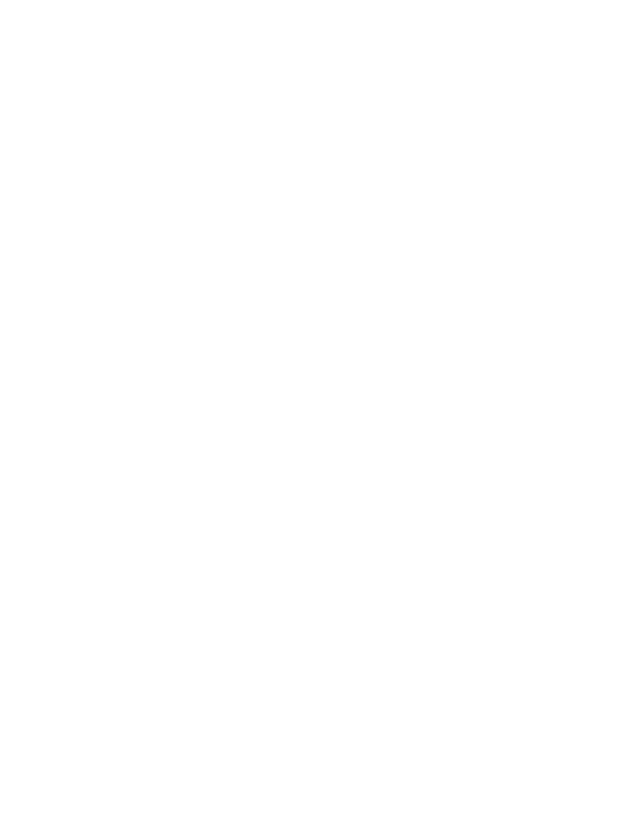
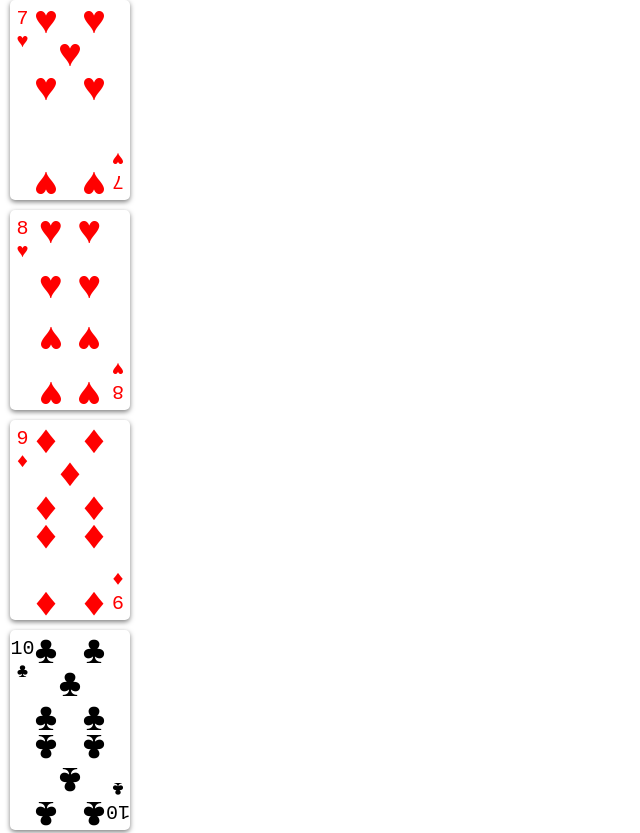
Before and after one commit to SubZeroX9/ETH-blockchainProject, a React (Create React App) app: page / in a window 1280 px wide. Shown: the part 430-1263 px from the top of the page, without its empty margins (0-640 px from the left). Before the commit the page ends 800 px from the top, so only its background shows below. Built offline with nearby package versions, Linux system fonts and the light colour scheme.

Commit message:
#1 updated Card to display ranks 6-10 correctly

```diff
--- a/src/App.js
+++ b/src/App.js
@@ -6,13 +6,14 @@ import Deck from './components/Deck'; // make sure the path to the Deck componen
 function App() {
   return (
     <div >
-      {/* <main className='test'>
-        <Card rank="A" suit="hearts" isFaceUp={true} />
-        <Card rank="K" suit="diamonds" isFaceUp={true} />
-        <Card rank="Q" suit="spades" isFaceUp={true} />
-        <Card rank="J" suit="clubs" isFaceUp={false} />
+      <main className='test'>
+        <Card rank="A" suit="spades" isFaceUp={true} />
         <Card rank="6" suit="hearts" isFaceUp={true} />
-      </main> */}
+        <Card rank="7" suit="hearts" isFaceUp={true} />
+        <Card rank="8" suit="hearts" isFaceUp={true} />
+        <Card rank="9" suit="diamonds" isFaceUp={true} />
+        <Card rank="10" suit="clubs" isFaceUp={true} />
+      </main>
 
       <div>
         <Deck />
--- a/src/components/Card.js
+++ b/src/components/Card.js
@@ -18,36 +18,60 @@ const Card = ({ rank, suit, isFaceUp, index, depth }) => {
         }
     }
 
-    const isFaceCard = ['J', 'Q', 'K', 'A'].includes(rank);
+    const isFaceCard = ['J', 'Q', 'K'].includes(rank);
     const suitSymbol = getSuit(suit);
-
-    const rankClass = ['6', '7', '8'].includes(rank)
-        ? 'rank-6-8'
-        : ['9', '10'].includes(rank)
-            ? 'rank-9-10'
-            : '';
 
     const generateSuitSymbols = () => {
         let symbols = [];
-        if (['A', '6', '7', '8', '9', '10'].includes(rank)) {
-            const numericRank = rank === 'A' ? 1 : parseInt(rank, 10);
+        const ranks = ['6', '7', '8', '9', '10'];
+        if (ranks.includes(rank)) {
+            const numericRank = parseInt(rank, 10);
+            let halfwayPoint;
+            switch (numericRank) {
+                case 6:
+                    halfwayPoint = 4;
+                    break;
+                case 7:
+                    halfwayPoint = 5;
+                    break;
+                case 8:
+                    halfwayPoint = 4;
+                    break;
+                default:
+                    halfwayPoint = 5;
+                    break;
+            }
             for(let i = 0; i < numericRank; i++) {
-                symbols.push(<div key={i} className={`card-middle-suit ${rankClass}`}>{suitSymbol}</div>);
+                let suitClass = i < halfwayPoint ? 'suit-normal' : 'suit-rotated';
+                symbols.push(
+                    <div
+                        key={i}
+                        className={`card-middle-suit ${suitClass}`}
+                        style={{ gridArea: 'suit'+(i+1) }}
+                    >
+                        {suitSymbol}
+                    </div>
+                );
             }
+        } else if(rank === 'A') {
+            symbols.push(
+                <div
+                    key={0}
+                    className={`suit-normal`}
+                >
+                    {suitSymbol}
+                </div>
+            );
         }
+
         return symbols;
     }
 
-    // const cardStyle = {
-    //     zIndex: -index,
-    //     transform: `translateZ(-${depth}em)`,
-    // }
-
     return (
         <div
-            className={`card ${suit} ${isFaceCard ? 'face-card' : ''}`}
+            className={`card ${suit} ${isFaceCard ? `face-card-${rank}` : ''}`}
             data-index={index}
-            style={{ transform: `translateZ(-${depth}em)` }}  // Add depth to card
+            style={{ transform: `translateZ(-${depth}em)` }}
         >
             {isFaceUp ? (
                 <>
@@ -55,7 +79,7 @@ const Card = ({ rank, suit, isFaceUp, index, depth }) => {
                         <div className="card-value">{rank}</div>
                         <div className="card-suit">{suitSymbol}</div>
                     </div>
-                    <div className="card-middle-container">
+                    <div className={`card-middle-container rank-${rank}`}>
                         {generateSuitSymbols()}
                     </div>
                     <div className="card-corner bottom-right">
@@ -64,9 +88,7 @@ const Card = ({ rank, suit, isFaceUp, index, depth }) => {
                     </div>
                 </>
             ) : (
-                <div className="card-back">
-                    {/* Here you can add the design or an image for the back of the card. */}
-                </div>
+                <div className="card-back"></div>
             )}
         </div>
     );
--- a/src/styles/Card.css
+++ b/src/styles/Card.css
@@ -33,7 +33,7 @@
 }
 
 .card-corner .card-suit {
-    font-size: 30px;
+    font-size: 20px;
 }
 
 .top-left {
@@ -73,40 +73,86 @@
     align-items: center;
     flex-grow: 1;
     width: 100%;
+    height: 100%;
+}
+
+.rank-A{
+    font-size: 125px;
+}
+
+.card-middle-container.rank-6,
+.card-middle-container.rank-7,
+.card-middle-container.rank-8,
+.card-middle-container.rank-9,
+.card-middle-container.rank-10 {
+    display: grid;
+    grid-template-columns: repeat(3, 0.2fr);
+    grid-template-rows: repeat(6, minmax(0, 1fr));
+}
+
+.card-middle-container.rank-6{
+    grid-template-areas:
+    "suit1   .       suit2"
+    ".      .          ."
+    "suit3   .       suit4"
+    ".      .          ."
+    ".      .          ."
+    "suit5   .       suit6";
+}
+
+.card-middle-container.rank-7{
+    grid-template-areas:
+    "suit1   .       suit2"
+    ".      suit3       ."
+    "suit4   .       suit5"
+    ".      .          ."
+    ".      .          ."
+    "suit6   .       suit7";
+}
+
+.card-middle-container.rank-8{
+    grid-template-areas:
+    "suit1   .       suit2"
+    ".      .          ."
+    "suit3   .       suit4"
+    "suit5   .       suit6"
+    ".      .          ."
+    "suit7   .       suit8";
+    grid-template-rows: 1fr 0.5fr 1fr 1fr 0.5fr 1fr;
+}
+
+.card-middle-container.rank-9{
+    grid-template-areas:
+    "suit1   .       suit2"
+    ".      suit3       ."
+    "suit4   .       suit5"
+    "suit6   .       suit7"
+    ".      .          ."
+    "suit8   .       suit9";
+}
+
+.card-middle-container.rank-10{
+    grid-template-areas:
+    "suit1   .       suit2"
+    ".      suit3       ."
+    "suit4   .       suit5"
+    "suit6   .       suit7"
+    ".      suit8       ."
+    "suit9   .       suit10";
 }
 
 
-
-.card-middle-container.rank-6-8 {
-    display: grid;
-    grid-template-columns: repeat(2, 1fr);
-    grid-template-rows: repeat(3, 1fr);
+.card-middle-suit {
+    font-size: 40px;
+    width: 100%; /* specify width */
+    height: 100%; /* specify height */
+    object-fit: contain;
 }
 
-.card-middle-suit.rank-6-8, .card-middle-suit.rank-9-10{
-    font-size: 45px;
+.suit-rotated {
+    transform: rotate(180deg) translateY(-5px);
 }
 
-.card-middle-suit {
-    position: absolute;
-    width: 100%;
-    height: 100%;
-    display: flex;
-    justify-content: center;
-    align-items: center;
-    font-size: 100px;
+.suit-normal {
+    transform: translateY(-5x);
 }
-
-.card-middle-container.rank-9-10 {
-    display: grid;
-    grid-template-columns: repeat(2, 1fr);
-    grid-template-rows: repeat(4, 1fr);
-}
-
-.face-card-img {
-    width: 100%;
-    height: 100%;
-    background-repeat: no-repeat;
-    background-position: center;
-    background-size: contain;
-}
```
